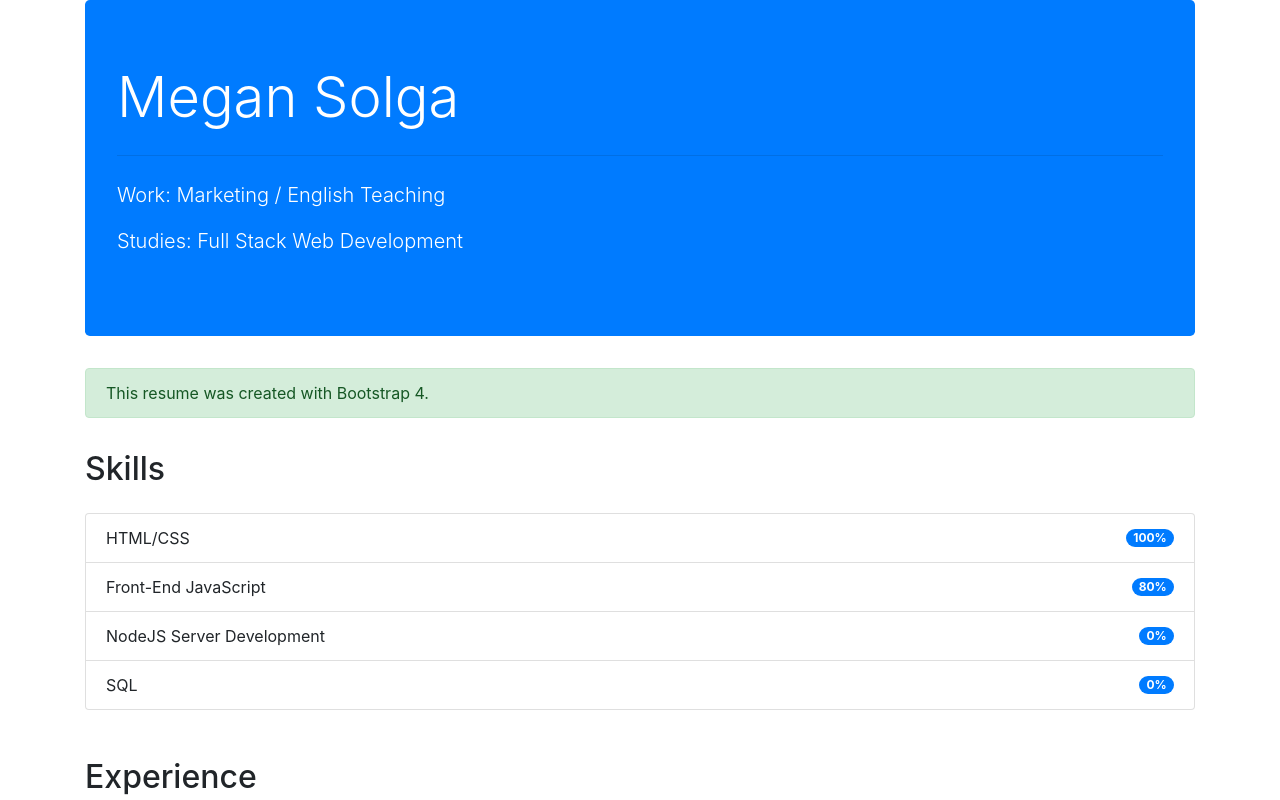
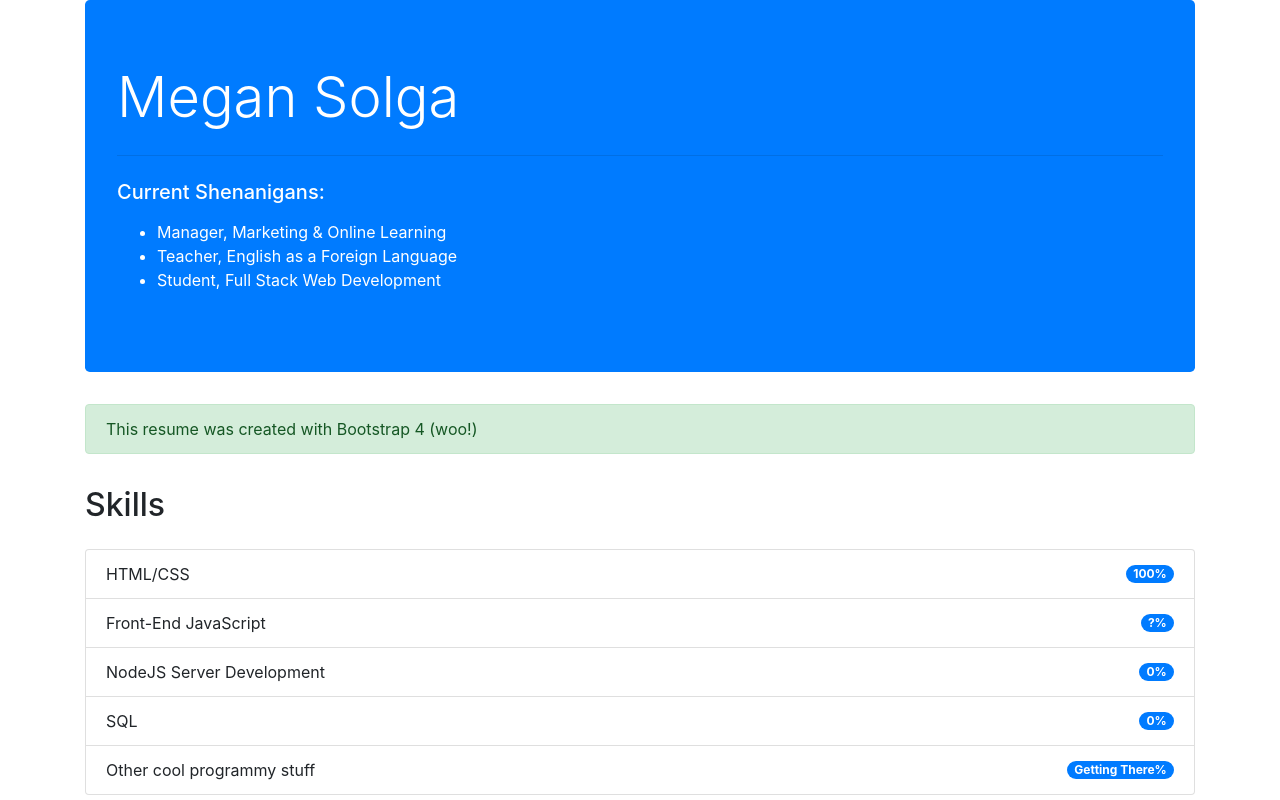
Before and after one commit to solgamd/Bootstrap-Resume, a plain HTML site: page index.HTML in a window 1280 px wide. Shown: the top 800 px of the page. Drawn offline with nearby package versions, Linux system fonts and the light colour scheme.

Commit message:
finishing touches

```diff
--- a/index.HTML
+++ b/index.HTML
@@ -16,13 +16,15 @@
         <div class="jumbotron bg-primary text-white">
             <h1 class="display-4">Megan Solga</h1>
             <hr class="my-4">
-            <p class="lead">Work: Marketing / English Teaching</p>
-            <p class="lead">Studies: Full Stack Web Development</p>
-            <p class="lead">
-            </p>
+            <h5 class="lead1">Current Shenanigans:</h5>
+            <ul>
+                <li>Manager, Marketing & Online Learning</li>
+                <li>Teacher, English as a Foreign Language</li>
+                <li>Student, Full Stack Web Development</li>
+            </ul>
         </div>
         <div class="alert alert-success" role="alert">
-            This resume was created with Bootstrap 4.
+            This resume was created with Bootstrap 4 (woo!)
         </div>
         <h2 class="pt-3 mb-4">Skills</h2>
         <ul class="list-group">
@@ -32,7 +34,7 @@
             </li>
             <li class="list-group-item d-flex justify-content-between align-items-center">
                 Front-End JavaScript
-                <span class="badge badge-primary badge-pill">80%</span>
+                <span class="badge badge-primary badge-pill">?%</span>
             </li>
             <li class="list-group-item d-flex justify-content-between align-items-center">
                 NodeJS Server Development
@@ -42,34 +44,45 @@
                 SQL
                 <span class="badge badge-primary badge-pill">0%</span>
             </li>
+            <li class="list-group-item d-flex justify-content-between align-items-center">
+                Other cool programmy stuff
+                <span class="badge badge-primary badge-pill">Getting There%</span>
+            </li>
         </ul>
         <h2 class="pt-5">Experience</h2>
         <div class="row justify-content-center">
             <div class="card col m-3">
-                <img class="card-img-top" src="https://www.activaidioma.com/cat/img/logo_activa.jpg" alt="Card image cap">
+                <img class="card-img-top" src="https://www.activaidioma.com/cat/img/logo_activa.jpg"
+                    alt="Card image cap">
                 <div class="card-body">
                     <h5 class="card-title">Manager, Marketing & E-Learning</h5>
                     <h6 class="card-title">Activa Idioma Academy</h6>
                     <p class="card-text">Analyzed market and company data to create campaigns for local market of online
                         education services.</p>
-                    <a href="https://www.activaidioma.com/cat/index.php" target="_blank" class="btn btn-primary">Activa Idioma website</a>
+                    <a href="https://www.activaidioma.com/cat/index.php" target="_blank" class="btn btn-primary">Activa
+                        Idioma website</a>
                 </div>
             </div>
             <div class="card col-md m-3">
-                <img class="card-img-top" src="https://www.activaidioma.com/cat/img/logo_activa.jpg" alt="Card image cap">
+                <img class="card-img-top" src="https://www.activaidioma.com/cat/img/logo_activa.jpg"
+                    alt="Card image cap">
                 <div class="card-body">
                     <h5 class="card-title">Teacher, English as a Foreign Language</h5>
                     <h6 class="card-title">Activa Idioma Academy</h6>
-                    <p class="card-text">Created lesson materials to help students improve all areas of English skills for professional purposes or offical exams.</p>
-                    <a href="https://www.activaidioma.com/cat/index.php" target="_blank" class="btn btn-primary">Activa Idioma website</a>
+                    <p class="card-text">Created lesson materials to help students improve all areas of English skills
+                        for professional purposes or offical exams.</p>
+                    <a href="https://www.activaidioma.com/cat/index.php" target="_blank" class="btn btn-primary">Activa
+                        Idioma website</a>
                 </div>
             </div>
             <div class="card col m-3">
-                <img class="card-img-top" src="http://www.vietcv.net/wp-content/uploads/2018/02/acet.jpg" alt="Card image cap">
+                <img class="card-img-top" src="http://www.vietcv.net/wp-content/uploads/2018/02/acet.jpg"
+                    alt="Card image cap">
                 <div class="card-body">
                     <h5 class="card-title">Teacher, English as a Foreign Language</h5>
                     <h6 class="card-title">Australian Centre for Education and Training</h6>
-                    <p class="card-text">Created lesson materials to help students improve all areas of English skills for IELTS and university entrance exams.</p>
+                    <p class="card-text">Created lesson materials to help students improve all areas of English skills
+                        for IELTS and university entrance exams.</p>
                     <a href="http://acet.edu.vn/" target="_blank" class="btn btn-primary">ACET website</a>
                 </div>
             </div>
@@ -77,30 +90,41 @@
 
         <div class="row justify-content-center">
             <div class="card col m-3 d-flex flex-column">
-                <img class="card-img-top" src="http://conciergeservice.com/sites/default/files/styles/adaptive/public/public/images/logos/planomatic-2017.jpg?itok=vW_iYUZI" alt="Card image cap">
+                <img class="card-img-top"
+                    src="http://conciergeservice.com/sites/default/files/styles/adaptive/public/public/images/logos/planomatic-2017.jpg?itok=vW_iYUZI"
+                    alt="Card image cap">
                 <div class="card-body">
                     <h5 class="card-title">Brand Manager</h5>
                     <h6 class="card-title">PlanOmatic</h6>
-                    <p class="card-text">Analyzed market to create campaigns for national market of online real estate services.</p>
+                    <p class="card-text">Analyzed market to create campaigns for national market of online real estate
+                        services.</p>
                     <a href="https://www.planomatic.com/" target="_blank" class="btn btn-primary">PlanOmatic website</a>
                 </div>
             </div>
             <div class="card col-md m-3 d-flex justify-content-center">
-                <img class="card-img-top" src="http://rankings.ft.com/lib/img/logos/entity/university-of-minnesota-carlson" alt="Card image cap">
+                <img class="card-img-top"
+                    src="http://rankings.ft.com/lib/img/logos/entity/university-of-minnesota-carlson"
+                    alt="Card image cap">
                 <div class="card-body">
                     <h5 class="card-title">Principal Office & Administrative Specialist</h5>
                     <h6 class="card-title">University of Minnesota, Carlson School</h6>
-                    <p class="card-text">Managed administrative team, oversaw office projects and client-facing services for Undergraduate Career Center.</p>
-                    <a href="https://www.carlsonschool.umn.edu" target="_blank" class="btn btn-primary">Carlson School website</a>
+                    <p class="card-text">Managed administrative team, oversaw office projects and client-facing services
+                        for Undergraduate Career Center.</p>
+                    <a href="https://www.carlsonschool.umn.edu" target="_blank" class="btn btn-primary">Carlson School
+                        website</a>
                 </div>
             </div>
             <div class="card col m-3 d-flex justify-content-center">
-                <img class="card-img-top" src="http://rankings.ft.com/lib/img/logos/entity/university-of-minnesota-carlson" alt="Card image cap">
+                <img class="card-img-top"
+                    src="http://rankings.ft.com/lib/img/logos/entity/university-of-minnesota-carlson"
+                    alt="Card image cap">
                 <div class="card-body">
                     <h5 class="card-title">Head Lab Consultant</h5>
                     <h6 class="card-title">University of Minnesota, Carlson School</h6>
-                    <p class="card-text">Managed IT consultants team, oversaw lab operations, troubleshooting, and student-facing services in campus computer labs.</p>
-                    <a href="https://www.carlsonschool.umn.edu" target="_blank" class="btn btn-primary">Carlson School website</a>
+                    <p class="card-text">Managed IT consultants team, oversaw lab operations, troubleshooting, and
+                        student-facing services in campus computer labs.</p>
+                    <a href="https://www.carlsonschool.umn.edu" target="_blank" class="btn btn-primary">Carlson School
+                        website</a>
                 </div>
             </div>
         </div>
@@ -121,11 +145,11 @@
                 </tr>
                 <tr>
                     <td>CELTA (Certificate: Teaching English as a Foreign Language)</td>
-                <td>ILA Vietnam</td>
+                    <td>Cambridge University/ILA Vietnam</td>
                     <td>2015</td>
                 </tr>
                 <tr>
-                <td>Full Stack Web Developer</td>
+                    <td>Full Stack Web Development</td>
                     <td>Covalence</td>
                     <td>(Coming Fall 2019)</td>
                 </tr>
@@ -135,10 +159,8 @@
         <div class="jumbotron bg-primary text-white">
             <h6 class="display-5">Megan Solga</h6>
             <p class="p-foot">solgamd@gmail.com</p>
-            <p class="p-foot">+376 376 000</p>
+            <p class="p-foot">+800 867 5309</p>
             <p class="p-foot">Andorra La Vella, Principality of Andorra</p>
-            <p class="lead">
-            </p>
         </div>
 
     </div>
--- a/styles.css
+++ b/styles.css
@@ -27,3 +27,7 @@
 .table {
     margin-bottom: 40px;
 }
+
+.lead1 {
+    padding-bottom: 8px;
+}
```
Lines whose indentation alone changed are shown as unchanged.
